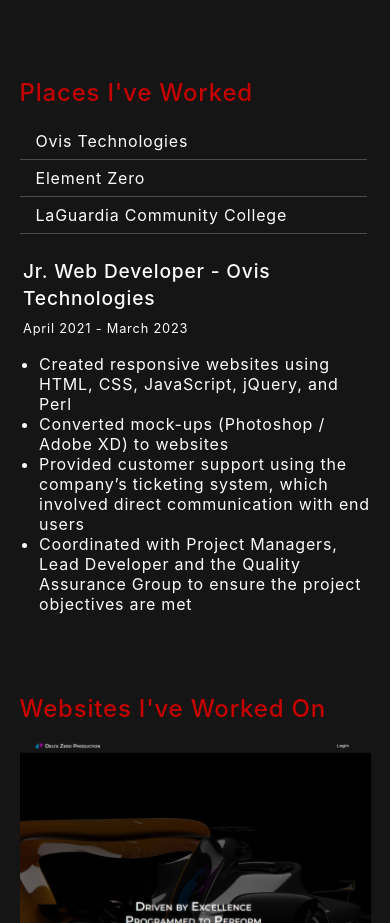
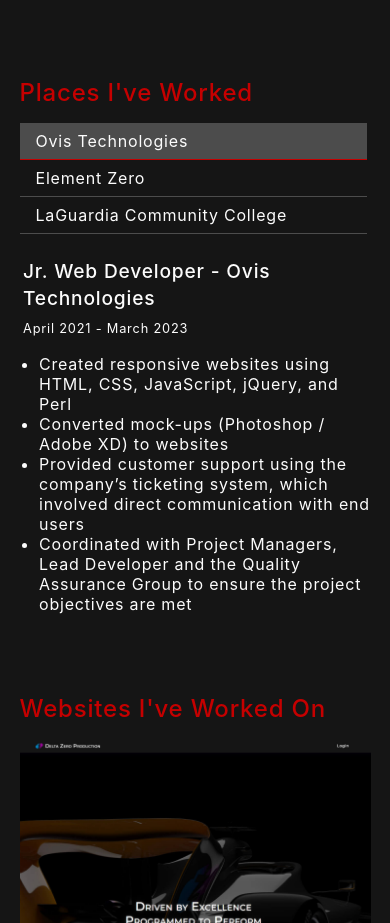
Before and after one commit to RPangil/RAPangilinan, a React (Create React App) app: page / in a window 390 px wide. Shown: the part 1911-2834 px from the top of the page. Built offline with nearby package versions, Linux system fonts and the light colour scheme.

Commit message:
Added active class and logic

```diff
--- a/src/App.js
+++ b/src/App.js
@@ -73,9 +73,9 @@ function App()
                 <Container title="Places I've Worked">
                     <div className={`${styles.contain} ${styles.slider}`}>
                         <div className={styles.leftTh}>
-                            <div className={styles.company} onClick={() => companyClicked(1)}>Ovis Technologies</div>
-                            <div className={styles.company} onClick={() => companyClicked(2)}>Element Zero</div>
-                            <div className={styles.company} onClick={() => companyClicked(3)}>LaGuardia Community College</div>
+                            <div className={`${styles.company} ${activeSlide.activeIndex === 1 ? styles.active:''}`} onClick={() => companyClicked(1)}>Ovis Technologies</div>
+                            <div className={`${styles.company} ${activeSlide.activeIndex === 2 ? styles.active:''}`} onClick={() => companyClicked(2)}>Element Zero</div>
+                            <div className={`${styles.company} ${activeSlide.activeIndex === 3 ? styles.active:''}`} onClick={() => companyClicked(3)}>LaGuardia Community College</div>
                         </div>
                         <div className={styles.right}>
                             {
--- a/src/SCSS/main.module.scss
+++ b/src/SCSS/main.module.scss
@@ -115,7 +115,7 @@
         transition: background-color 0.3s ease, border-color 0.3s ease, color 0.3s ease;
         cursor: pointer;
 
-        &:hover
+        &:hover, &.active
         {
             background-color: colors.$grey;
             border-color: colors.$red;
@@ -215,7 +215,7 @@
                 border: none;
                 border-bottom: solid 1px colors.$grey;
 
-                &:hover {border-color: colors.$red;}
+                &:hover, &.active {border-color: colors.$red;}
             }
         }
     }
```
